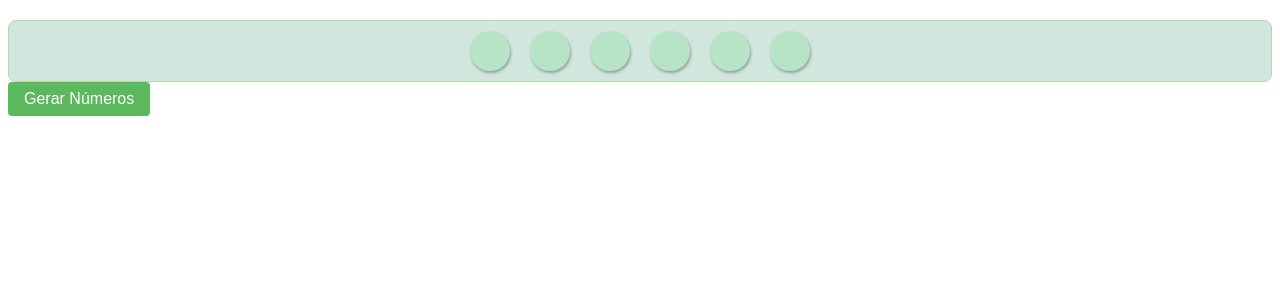
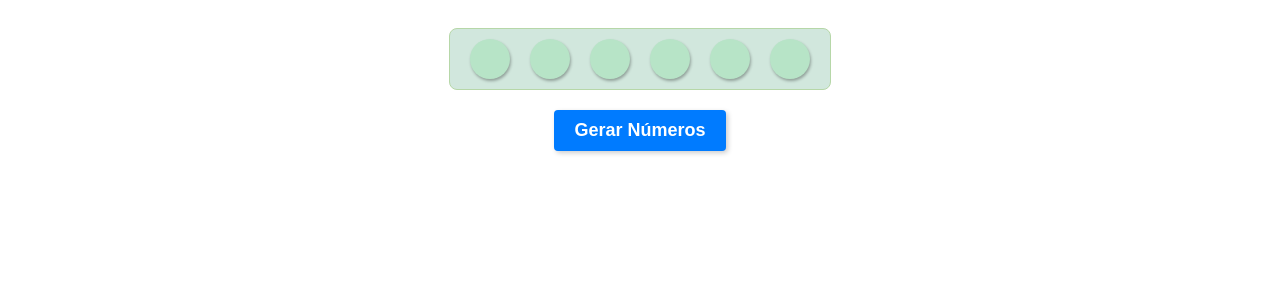
Before and after one commit to tfalc/sortedNumber, an Angular app: page / in a window 1280 px wide. Shown: the top 300 px of the page. Built offline with nearby package versions, Linux system fonts and the light colour scheme.

Commit message:
Update styles.css

```diff
--- a/src/styles.css
+++ b/src/styles.css
@@ -1,4 +1,11 @@
 /* You can add global styles to this file, and also import other style files */
+
+.container {
+    display: flex;
+    flex-direction: column;
+    align-items: center;
+}
+
 .number-container {
     display: flex;
     flex-wrap: wrap;
@@ -22,7 +29,7 @@
     justify-content: center;
     align-items: center;
     box-shadow: 1px 2px 3px rgba(0, 0, 0, 0.3);
-  }
+}
 
 .number-container span {
     display: inline-block;
@@ -50,6 +57,20 @@
     cursor: pointer;
 }
 
+.custom-button {
+    margin-top: 20px;
+    padding: 10px 20px;
+    border: none;
+    border-radius: 4px;
+    background-color: #007bff;
+    color: #fff;
+    font-size: 18px;
+    font-weight: bold;
+    box-shadow: 2px 2px 5px rgba(0, 0, 0, 0.2);
+    cursor: pointer;
+    transition: all 0.2s ease;
+}
+
 .custom-button:hover {
     background-color: #449d44;
 }
```
